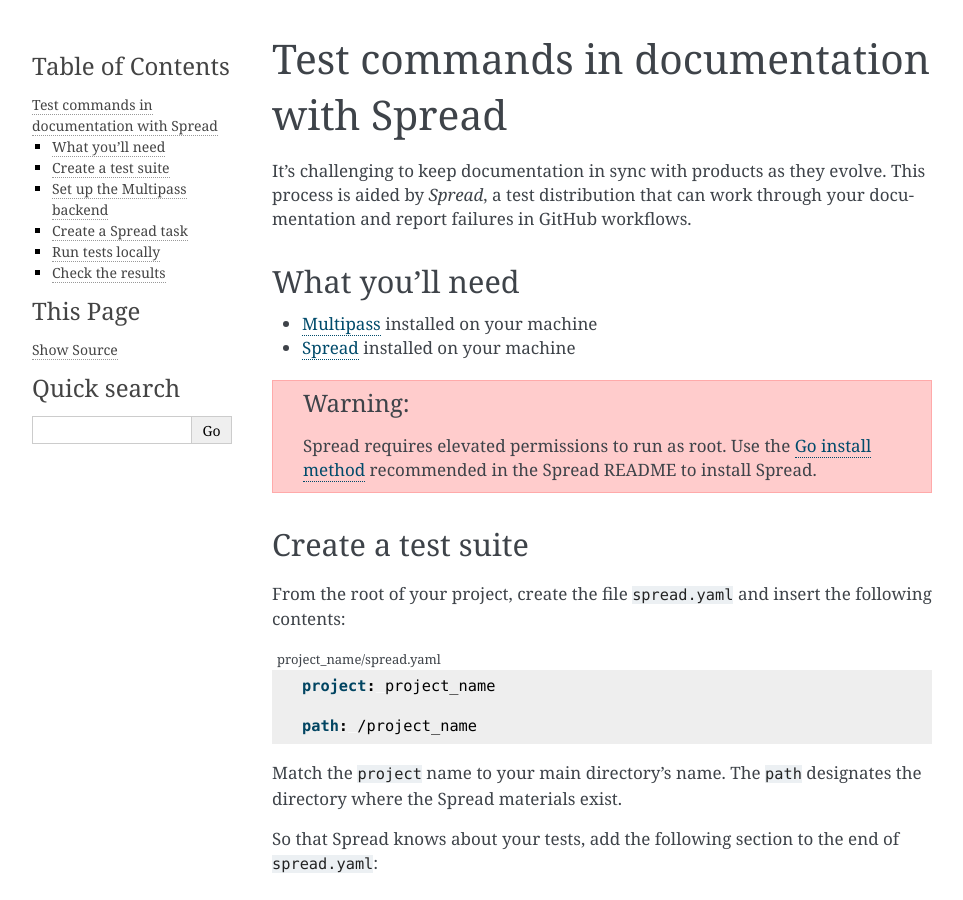
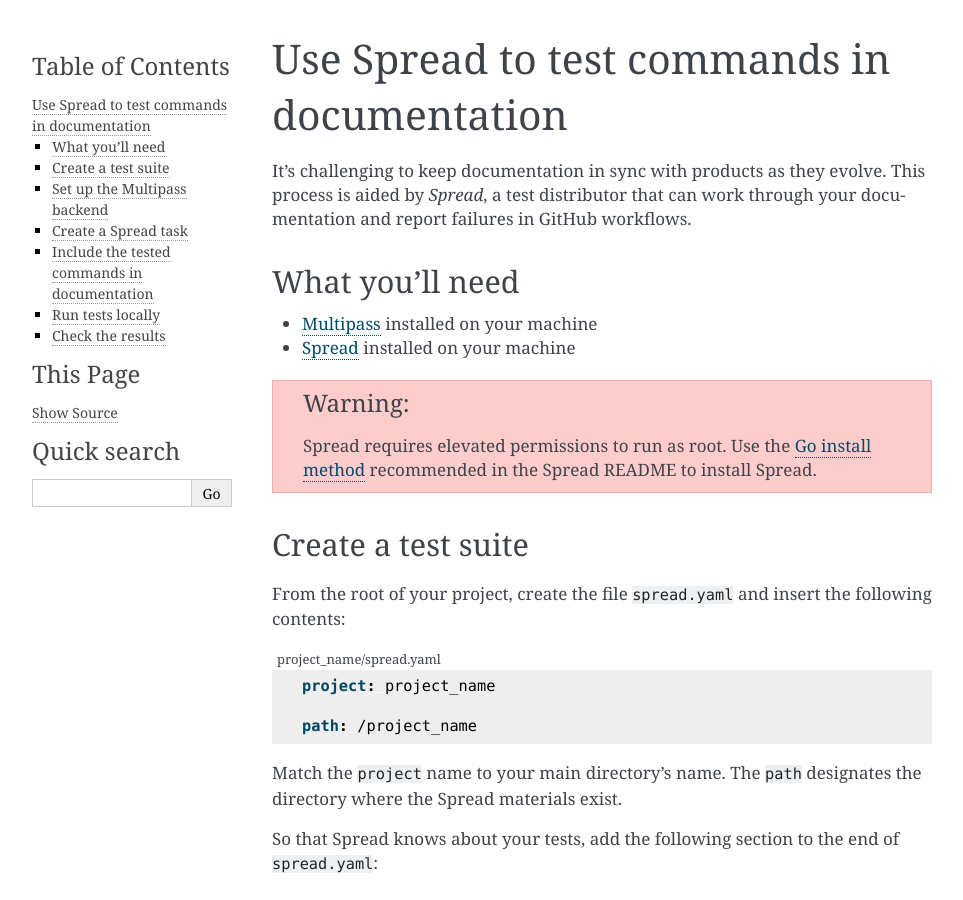
Before and after one commit to canonical/sphinx-docs-starter-pack, a Sphinx documentation site: the page built from docs/how-to/add-documentation-testing.rst, in a window 1280 px wide and 900 px high. Shown: the whole window, without its empty margins (148-1111 px from the left). Built offline with Sphinx 7.4.7, drawn with Linux system fonts in a browser that asks for light colours; pages that are not in the unit, such as notebooks, are missing from menus; some of the changed text lies outside the part shown.

Commit message:
Apply suggestions from code review
Co-authored-by: Dave Wilding <tech@dpw.me>

```diff
--- a/docs/how-to/add-documentation-testing.rst
+++ b/docs/how-to/add-documentation-testing.rst
@@ -1,10 +1,10 @@
 .. _how-to-add-documentation-testing:
 
-Test commands in documentation with Spread
+Use Spread to test commands in documentation
 ==========================================
 
 It's challenging to keep documentation in sync with products as they evolve. This
-process is aided by *Spread*, a test distribution that can work through your
+process is aided by *Spread*, a test distributor that can work through your
 documentation and report failures in GitHub workflows.
 
 What you'll need
@@ -171,6 +171,9 @@ and the ``execute`` section contains your documentation's commands.
 The ``kill-timeout`` option has a default of 10 minutes and doesn't need to be
 included if you expect your test to complete in that time frame.
 
+Include the tested commands in documentation
+--------------------------------------------
+
 By using the ``literalinclude`` directive in Sphinx, you can insert the
 exact commands from ``task.yaml`` in your documentation file like so:
 
```
